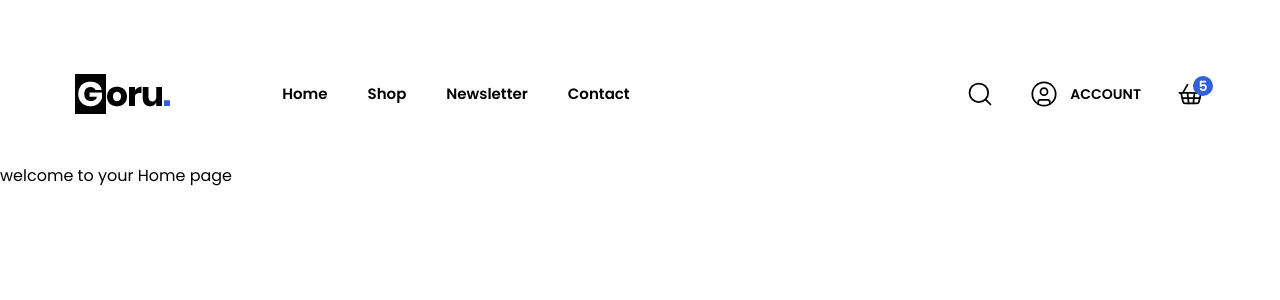
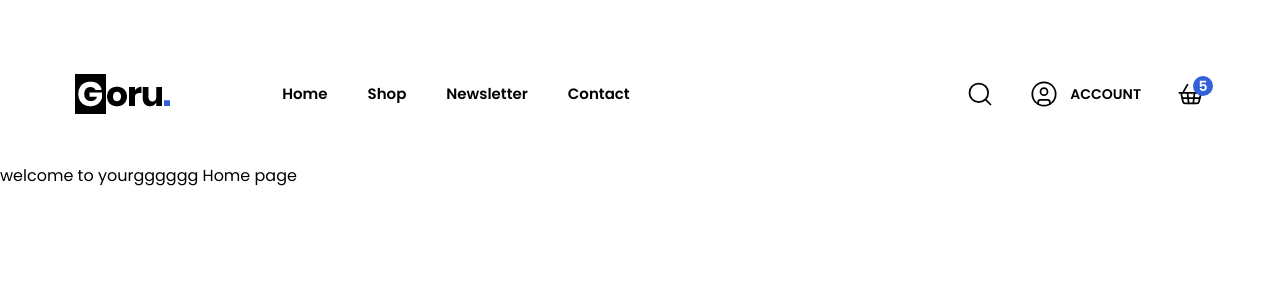
Before and after one commit to hassane01/e-commerce, a React (Vite) app: page / in a window 1280 px wide. Shown: the top 300 px of the page. Built offline with nearby package versions, Linux system fonts and the light colour scheme.

Commit message:
check if the new branch working

```diff
--- a/src/pages/Home.jsx
+++ b/src/pages/Home.jsx
@@ -2,7 +2,7 @@ import React from 'react'
 
 const Home = () => {
   return (
-    <div>welcome to your Home page </div>
+    <div>welcome to yourgggggg Home page </div>
   )
 }
 
```
